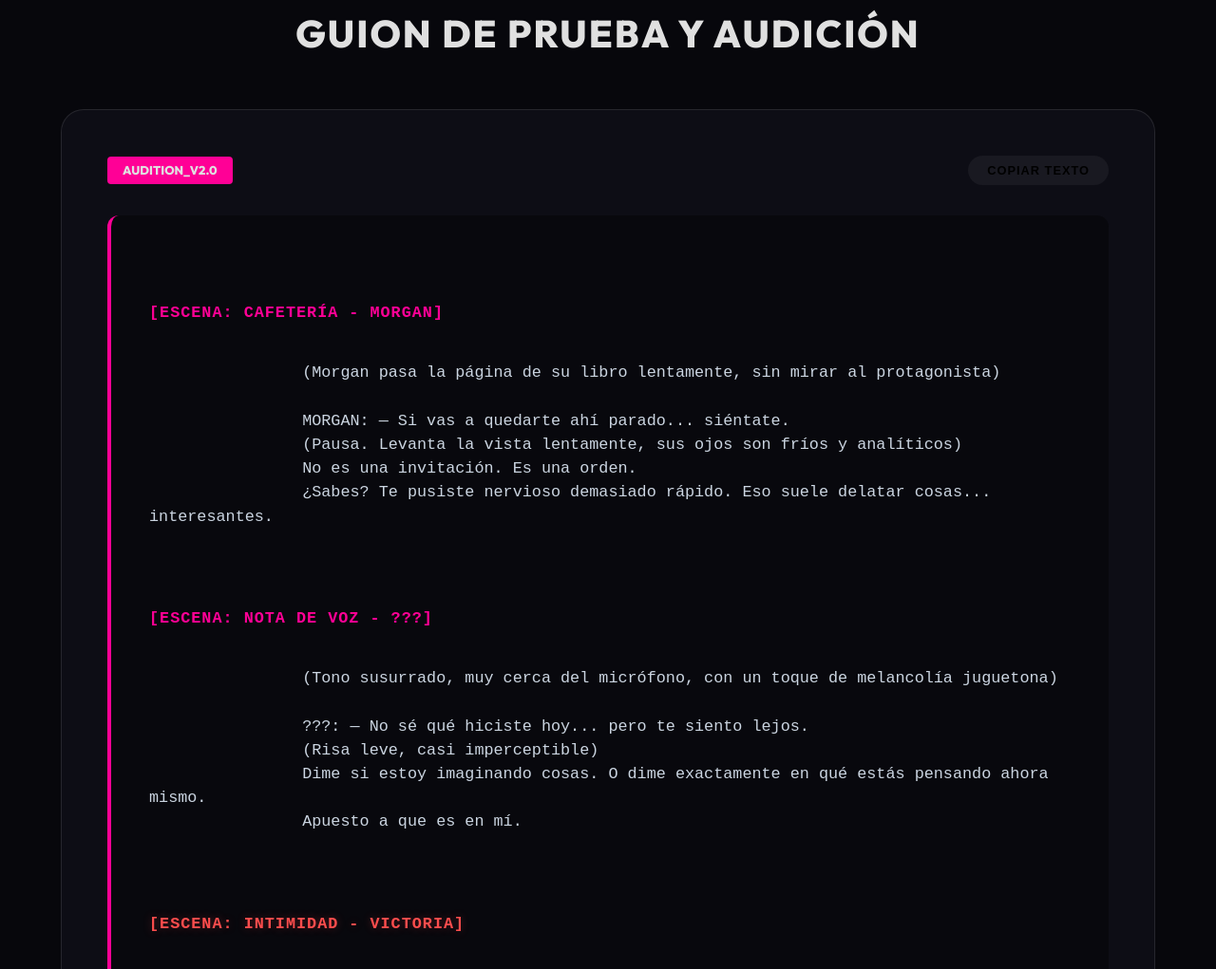
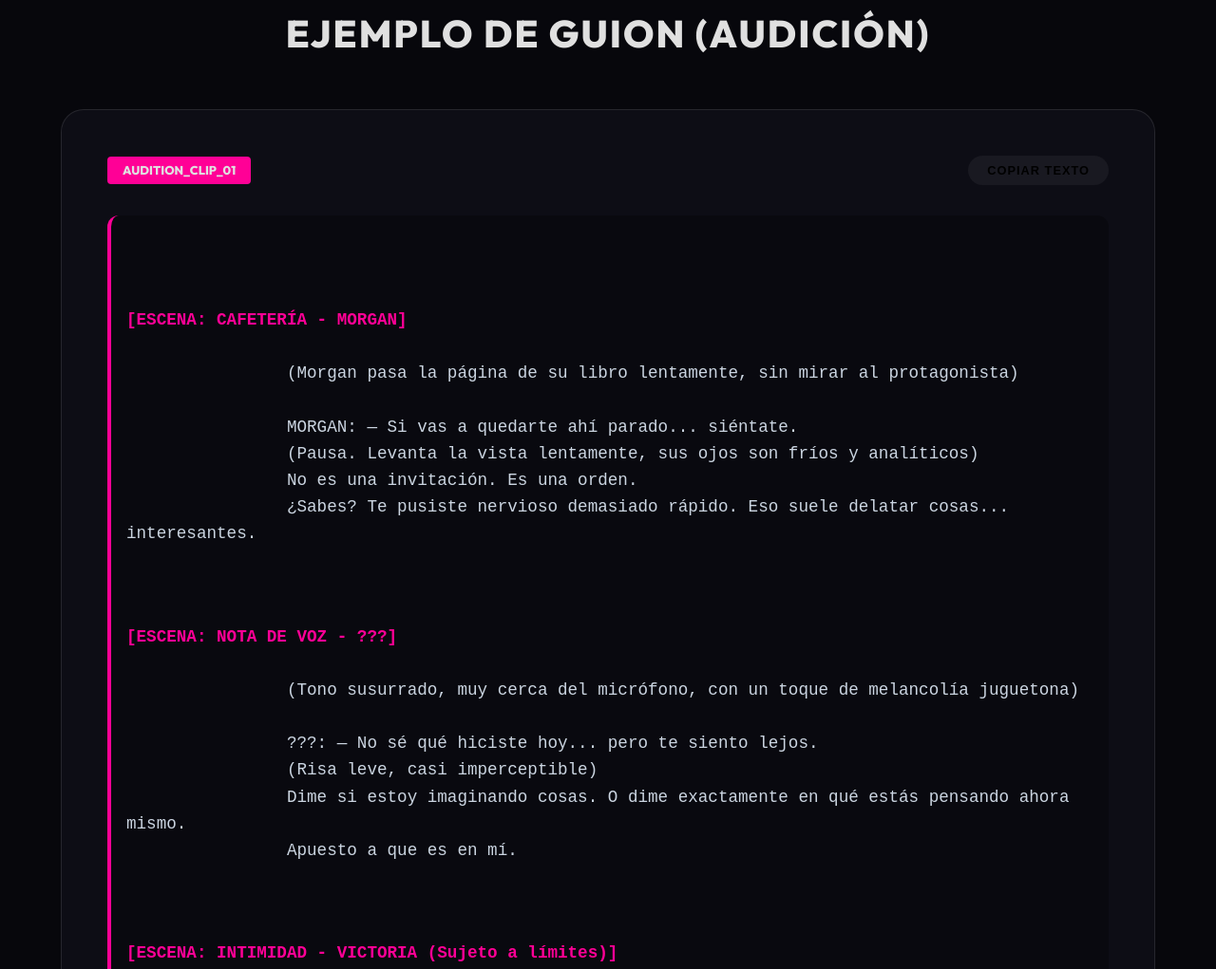
Before and after one commit to Tiboryeah/kokoro-3-souls, a website: page public/casting_portal/index.html in a window 1280 px wide. Shown: the part 1985-3006 px from the top of the page at 95% size. Drawn offline with nearby package versions, Linux system fonts and the light colour scheme; a web font is replaced by a local one.

Commit message:
Final adjustments to casting portal script and contacts

```diff
--- a/public/casting_portal/index.html
+++ b/public/casting_portal/index.html
@@ -82,15 +82,15 @@
     </section>
 
     <section class="section">
-        <h2 class="section-title">GUION DE PRUEBA Y AUDICIÓN</h2>
+        <h2 class="section-title">EJEMPLO DE GUION (AUDICIÓN)</h2>
         <div class="script-container">
             <div class="script-header">
-                <span class="script-tag">AUDITION_V2.0</span>
+                <span class="script-tag">AUDITION_CLIP_01</span>
                 <button class="btn" style="padding: 8px 20px; font-size: 0.8rem; background: var(--glass);"
                     onclick="copyScript()">Copiar Texto</button>
             </div>
             <div class="script-content" id="sample-script">
-                <span class="scene-tag">[ESCENA: CAFETERÍA - MORGAN]</span>
+                <span class="character-voice">[ESCENA: CAFETERÍA - MORGAN]</span>
                 (Morgan pasa la página de su libro lentamente, sin mirar al protagonista)
 
                 MORGAN: — Si vas a quedarte ahí parado... siéntate.
@@ -98,7 +98,7 @@
                 No es una invitación. Es una orden.
                 ¿Sabes? Te pusiste nervioso demasiado rápido. Eso suele delatar cosas... interesantes.
 
-                <span class="scene-tag">[ESCENA: NOTA DE VOZ - ???]</span>
+                <span class="character-voice">[ESCENA: NOTA DE VOZ - ???]</span>
                 (Tono susurrado, muy cerca del micrófono, con un toque de melancolía juguetona)
 
                 ???: — No sé qué hiciste hoy... pero te siento lejos.
@@ -106,15 +106,12 @@
                 Dime si estoy imaginando cosas. O dime exactamente en qué estás pensando ahora mismo.
                 Apuesto a que es en mí.
 
-                <span class="scene-tag highlight">[ESCENA: INTIMIDAD - VICTORIA]</span>
-                (Ambiente cargado de tensión. Victoria está muy cerca, se escucha su respiración agitada y el roce de la
-                seda contra la piel)
+                <span class="character-voice">[ESCENA: INTIMIDAD - VICTORIA (Sujeto a límites)]</span>
+                (Victoria se acerca, su respiración es pesada, el roce de su ropa contra la piel se escucha claramente)
 
-                VICTORIA: — (Voz quebrada, susurrando intensamente al oído) No apartes la mirada... quiero que veas lo
-                que me haces. Siente cómo me tiemblan las manos cuando me tocas así.
-                (Se escucha un gemido contenido, suave pero profundo)
-                No te detengas. No ahora que estoy a punto de perder el control por completo.
-                Déjame guiarte... quiero sentirte tan cerca que duela.
+                VICTORIA: — (Susurrando al oído) ¿Sientes eso? Mi corazón está a punto de salirse... y es por tu culpa.
+                No te atrevas a cerrar los ojos ahora. Quiero que veas exactamente lo que me haces sentir.
+                Quédate así... no te muevas. Déjame guiarte esta vez.
             </div>
         </div>
     </section>
--- a/public/casting_portal/style.css
+++ b/public/casting_portal/style.css
@@ -184,33 +184,20 @@
 
 .script-content {
     font-family: 'Courier New', Courier, monospace;
-    font-size: 1.05rem;
+    font-size: 1.1rem;
     color: #cbd5e1;
     white-space: pre-wrap;
-    padding: 2.5rem;
-    background: rgba(0, 0, 0, 0.4);
+    padding: 1rem;
+    background: rgba(0, 0, 0, 0.3);
     border-radius: 12px;
     border-left: 4px solid var(--accent-magenta);
-    text-align: left;
-    line-height: 1.5;
 }
 
-.scene-tag {
+.character-voice {
     color: var(--accent-magenta);
     font-weight: bold;
     display: block;
-    margin-top: 2rem;
-    margin-bottom: 0.8rem;
-    letter-spacing: 1px;
-}
-
-.scene-tag:first-child {
-    margin-top: 0;
-}
-
-.scene-tag.highlight {
-    color: #ff4d4d;
-    text-shadow: 0 0 10px rgba(255, 77, 77, 0.3);
+    margin-top: 1.5rem;
 }
 
 /* CTA Button */
```
